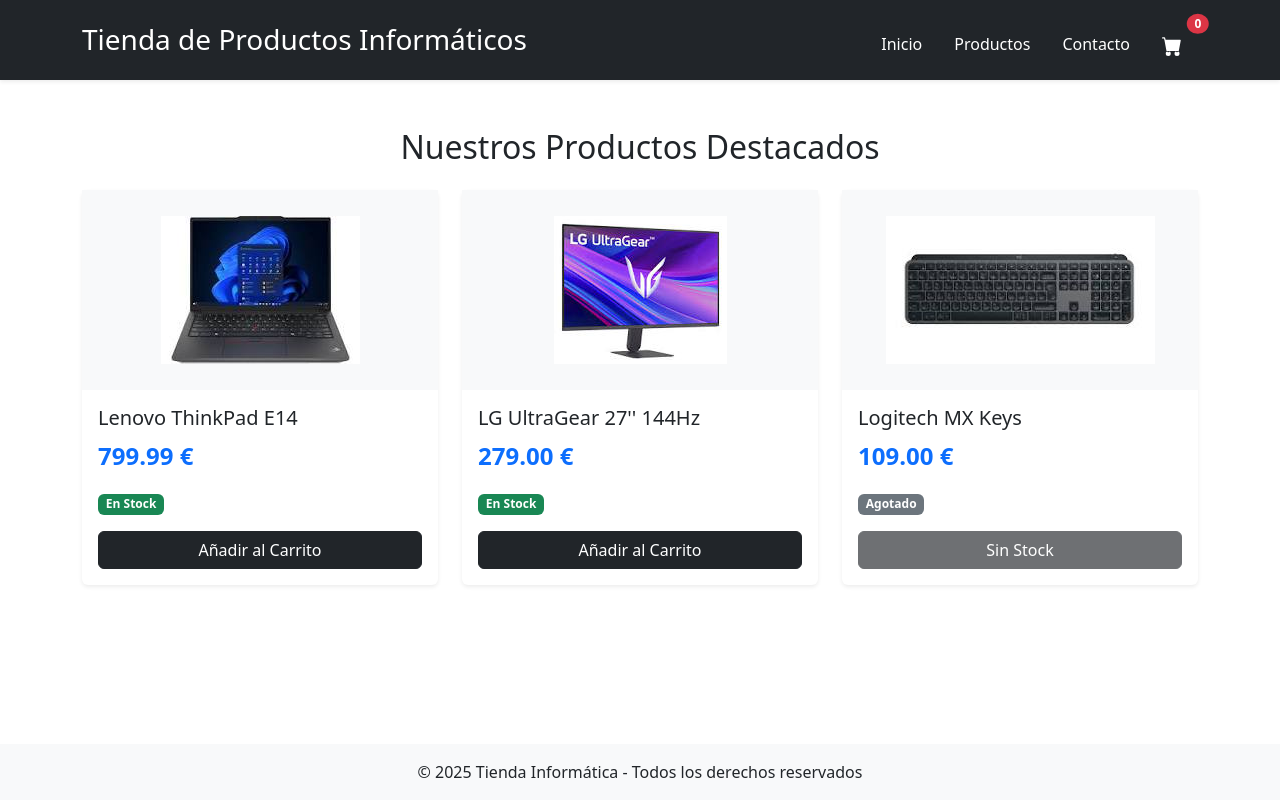
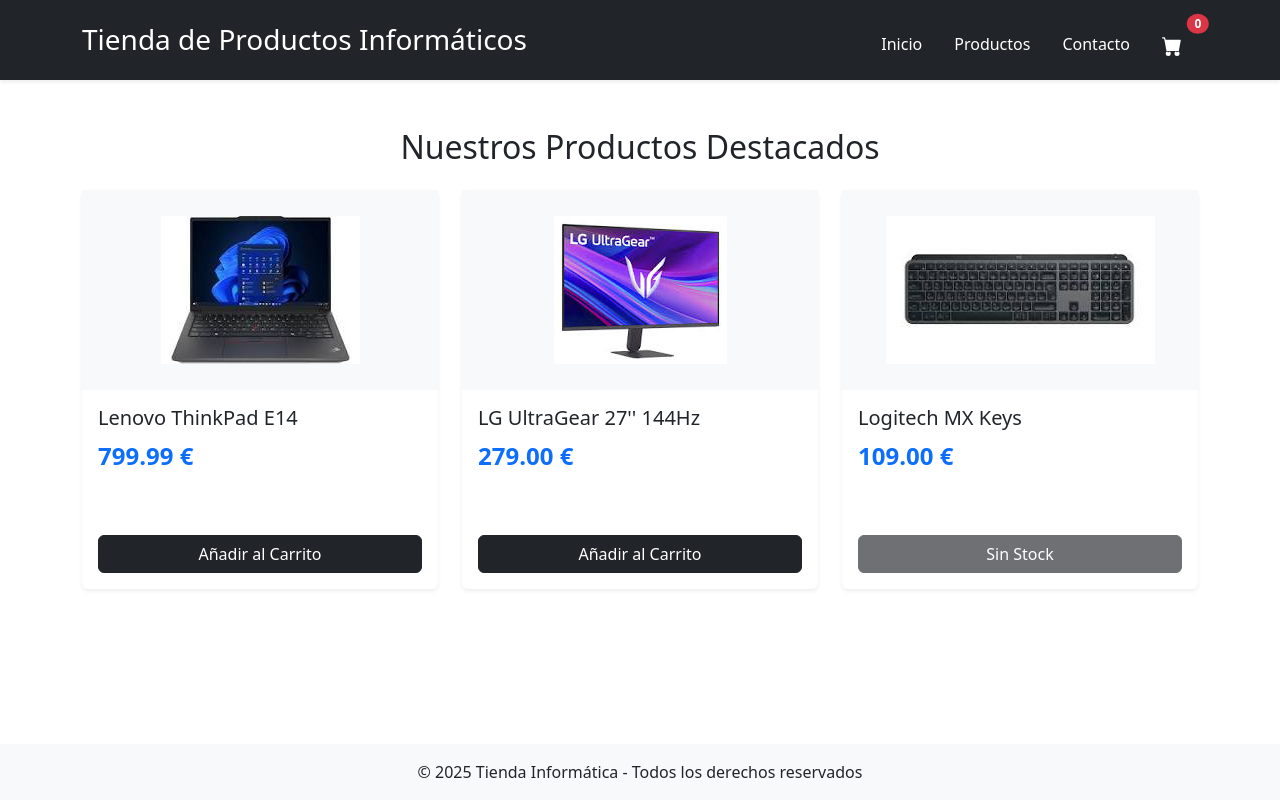
Before and after one commit to RicardoIESDB/Practica_guida_3_Hooks, a React (Create React App) app: page / in a window 1280 px wide. Built offline with nearby package versions, Linux system fonts and the light colour scheme.

Commit message:
Sustitucion en ProductList.js de los div de las cards para utilizar el componente Cards.js creado

```diff
--- /dev/null
+++ b/src/components/Cards.js
@@ -0,0 +1,29 @@
+import React from "react";
+
+export default function Card({ imagen, titulo, children, footer }) {
+    return (
+        <div className="card h-100 shadow-sm border-0">
+            <div style={{ height: "200px", overflow: "hidden", padding: "20" }} className="d-flex align-items-center justify-content-center bg-light">
+                <img
+                    src={imagen}
+                    alt={titulo}
+                    style={{ maxHeight: "100%", maxWidth: "100%", objectFit: "contain" }}
+                >
+                </img>
+            </div>
+            <div className="card-body d-flex flex-column">
+                <h5 className="card-title">{titulo}</h5>
+
+                <div className="card-text flex-grow-1">
+                    {children}
+                </div>
+
+                {footer && (
+                    <div className="mt-3">
+                        {footer}
+                    </div>
+                )}
+            </div>
+        </div>
+    );
+}
--- a/src/components/ProductList.js
+++ b/src/components/ProductList.js
@@ -1,4 +1,5 @@
 import React from 'react';
+import Card from './Cards';
 
 export default function ProductList({ products, addToCart }) {
   if (!products || products.length === 0) {
@@ -13,38 +14,28 @@
         {products.map((p) => (
           <div key={p.id} className="col-12 col-md-6 col-lg-4 mb-4">
 
-            <div className="card h-100 shadow-sm border-0">
-
-              <div style={{ height: '200px', overflow: 'hidden', padding: '20px' }} className="d-flex align-items-center justify-content-center bg-light">
-                <img
-                  src={p.imagen}
-                  alt={p.nombre}
-                  style={{ maxHeight: '100%', maxWidth: '100%', objectFit: 'contain' }}
-                />
-              </div>
-
-              <div className="card-body d-flex flex-column">
-                <h5 className="card-title">{p.nombre}</h5>
-
-                <p className="card-text text-primary fw-bold fs-4">
-                  {p.precio.toFixed(2)} €
-                </p>
-
-                <div className="mb-3">
-                    <span className={`badge ${p.enStock ? 'bg-success' : 'bg-secondary'}`}>
-                        {p.enStock ? 'En Stock' : 'Agotado'}
-                    </span>
-                </div>
-
+            <Card
+              imagen={p.imagen}
+              titulo={p.nombre}
+              footer={
                 <button
-                  className="btn btn-dark mt-auto w-100"
+                  className='btn btn-dark w-100'
                   disabled={!p.enStock}
-                  onClick={()=> addToCart(p)}
+                  onClick={() => addToCart(p)}
                 >
                   {p.enStock ? 'Añadir al Carrito' : 'Sin Stock'}
                 </button>
+              }
+            >
+              <p className='text-primary fw-bold fs-4 mb-1'>
+                {p.precio.toFixed(2)} €
+              </p>
+              <div className='mb-3'>
+                <span className={"badge ${p.enStock ? 'bg-success' : 'bg-secondary'}"}>
+                  {p.enStock ? 'En Stock' : 'Agotado'}
+                </span>
               </div>
-            </div>
+            </Card>
           </div>
         ))}
       </div>
```
